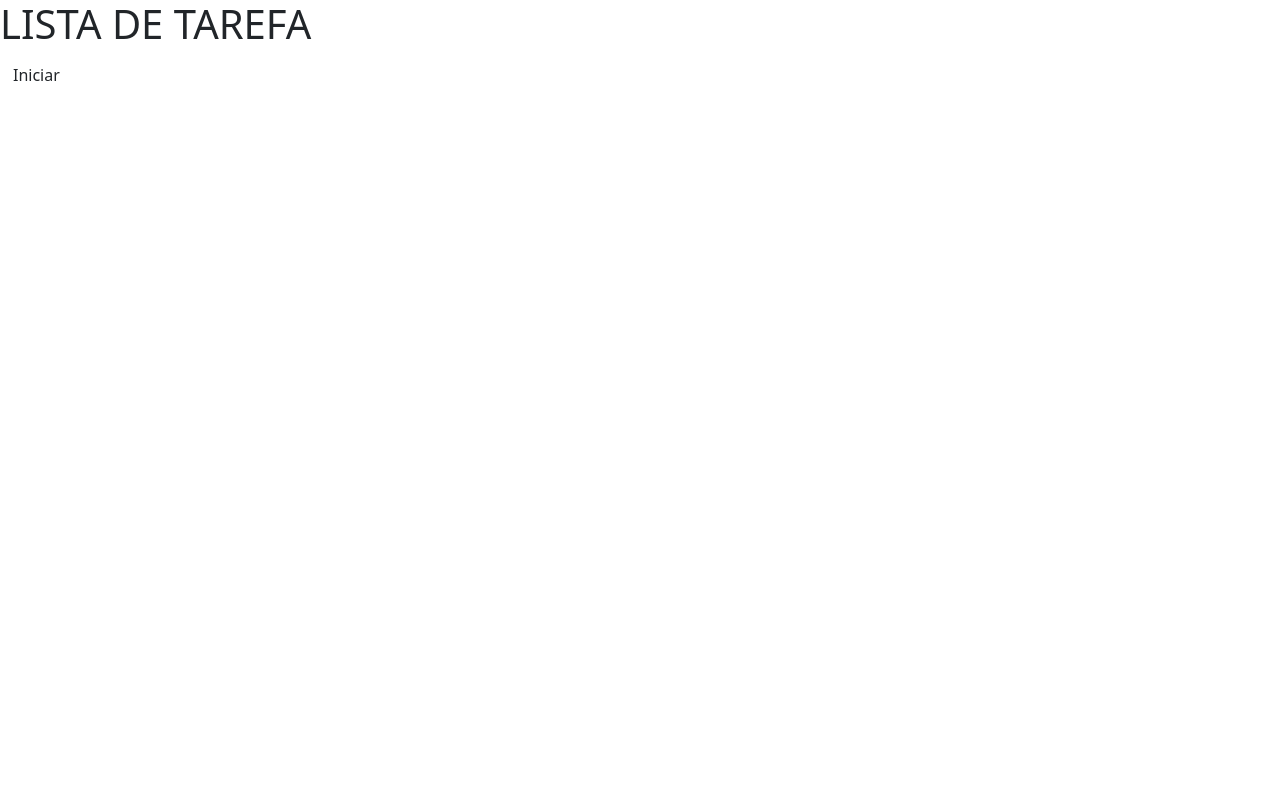
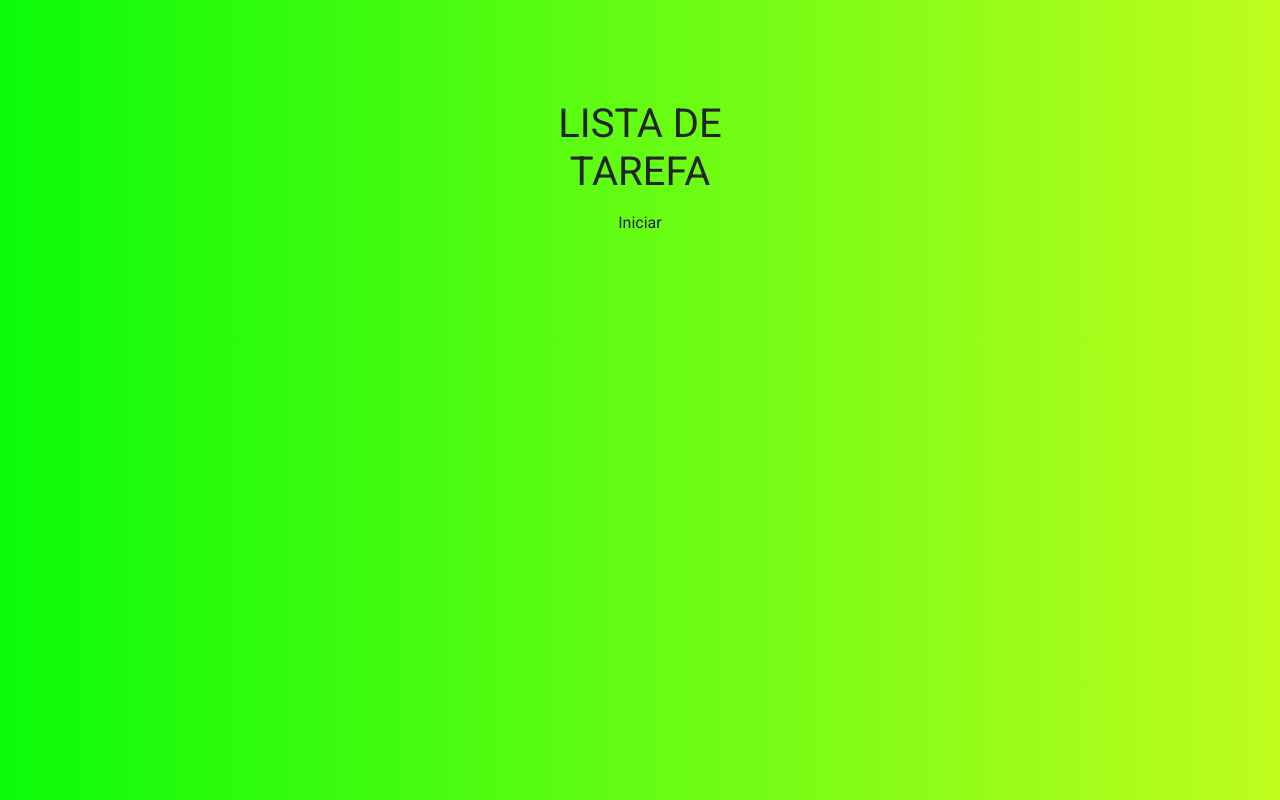
Before and after one commit to RyanAraujoo/LISTA-DE-TAREFA-REACTjs, a React (Vite) app: page / in a window 1280 px wide. Built offline with nearby package versions, Linux system fonts and the light colour scheme.

Commit message:
Error na função de editar tarefas

```diff
--- a/src/Style.css
+++ b/src/Style.css
@@ -1,3 +1,30 @@
+@import url('https://fonts.googleapis.com/css2?family=Roboto:ital@0;1&display=swap');
+
+* {
+    margin: 0;
+    padding: 0;
+    box-sizing: border-box;
+    font-family: 'Roboto', sans-serif;
+}
+body {
+    background: rgb(10,252,9);
+    background: linear-gradient(90deg, rgba(10,252,9,1) 0%, rgba(191,253,29,1) 100%);
+}
+
+.App {
+    margin: 100px auto;
+    text-align: center;
+    max-width: 300px;
+}
+ul {
+margin: 25px auto;
+width: 300px;
+}
+li {
+list-style-type: none;
+margin: 20px auto;
+word-wrap: break-word;
+}
 .confirme {
     text-decoration: line-through;
 }
--- a/src/components/EditTask.jsx
+++ b/src/components/EditTask.jsx
@@ -2,14 +2,14 @@ import { Input, Button} from 'reactstrap'
 export default function EditTask (props) {
     return (
         <>
-        <Input onChange={() => {
-            props.PushTextInput
-        }} />
+        <Input onChange={(value) => {
+            props.PushTextInput(value)
+        }}/>
         <Button
           active
           color='success'
           onClick={() => {
-            props.EditTaskList
+            props.EditTaskActive()
           }}
         >Editar</Button>
         </>
--- a/src/components/PushTask.jsx
+++ b/src/components/PushTask.jsx
@@ -24,8 +24,7 @@ export default function PushTask() {
   const SendTextTask = ()=> {
     const objTask = {
     task: pushTask,
-    isComplete: false,
-    isEdit: false
+    isComplete: false
    }
       return setTask([...Task, objTask])
   }
@@ -47,25 +46,24 @@ export default function PushTask() {
   }
   // Função de editar a tarefa
 
-  const EditTaskActive = index => {
-    setIsEdit(!isEdit)
-  }
-
-  const EditTaskList = () => {
+  const EditTaskActive = (index) => {
     setIsEdit(!isEdit)
     const newArray = [...Task]
-    newArray.splice(newArray.findIndex(value, index => {return index}),1,pushTask)
+    const objTask = {
+      task: pushTask,
+      isComplete: false
+     }
+    newArray.splice(newArray[index],1,objTask)
     return setTask(newArray)
   }
 
   if (isEdit === true) return <EditTask
-  PushTextInput={PushTextInput}
-  EditTaskList={EditTaskList}
-
+  PushTextInput={ (value) => {PushTextInput(value)}}
+  EditTaskActive={() => {EditTaskActive()}}
   />
 //
   return (
-    <>
+    <div className='App'>
       <Input onChange={PushTextInput} />
       <Button
         active
@@ -73,11 +71,11 @@ export default function PushTask() {
         onClick={SendTextTask}
       >Enviar</Button>
        <RenderTask
-       ConfirmTaskList={()=> ConfirmTaskList(index)}
-       RemoveTaskList={() => RemoveTaskList(index)}
+       ConfirmTaskList={index => ConfirmTaskList(index)}
+       RemoveTaskList={index => RemoveTaskList(index)}
        Task={Task}
-       EditTaskActive={() => EditTaskActive(index)}
+       EditTaskActive={index => EditTaskActive(index)}
        />
-    </>
+    </div>
   )
 }
--- a/src/components/RenderTask.jsx
+++ b/src/components/RenderTask.jsx
@@ -5,7 +5,7 @@ export default function RenderTask (props) {
     // "push" da lista via props para ser renderizada
         const Task = props.Task
     return (
-        <ul>
+        <ul className='task-list'>
             {Task.map((task, index) => {
           return (
             <li key={index} className={task.isComplete ? 'confirme':'no-confirme'}>
```
